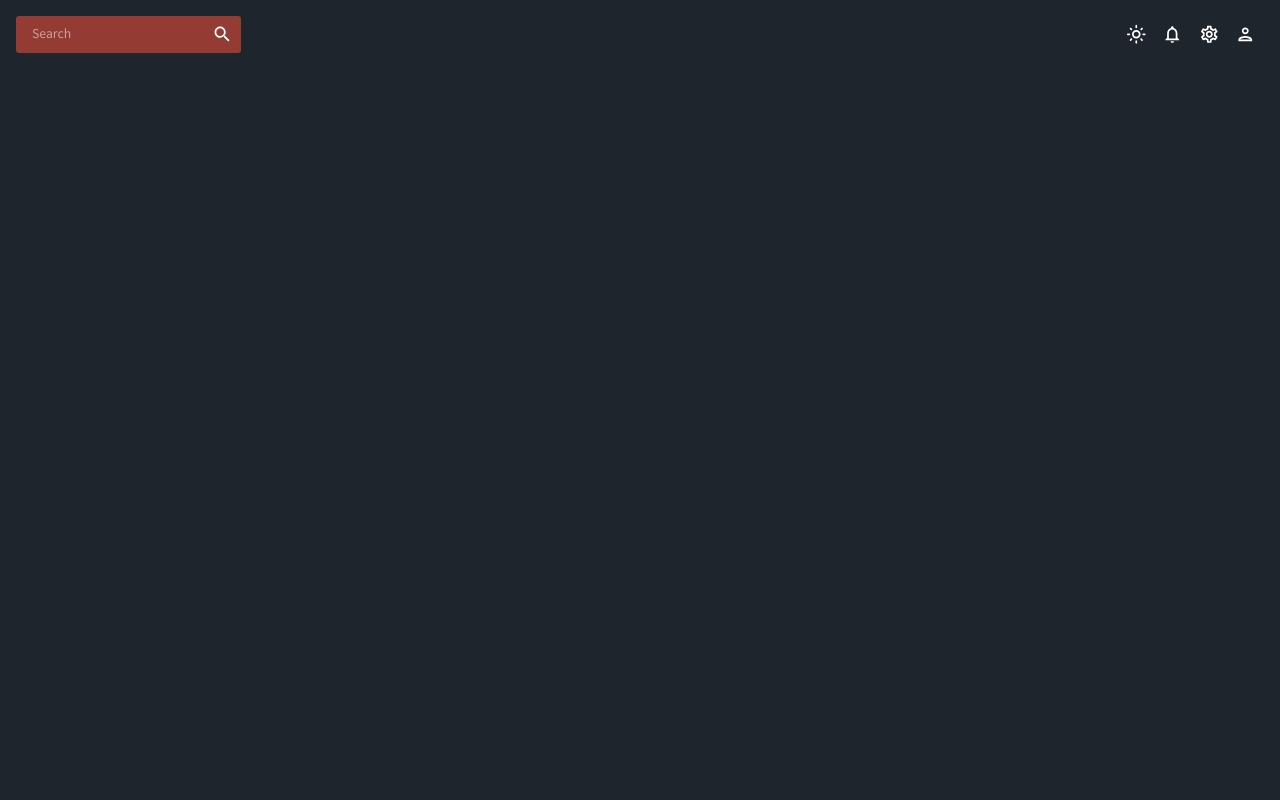
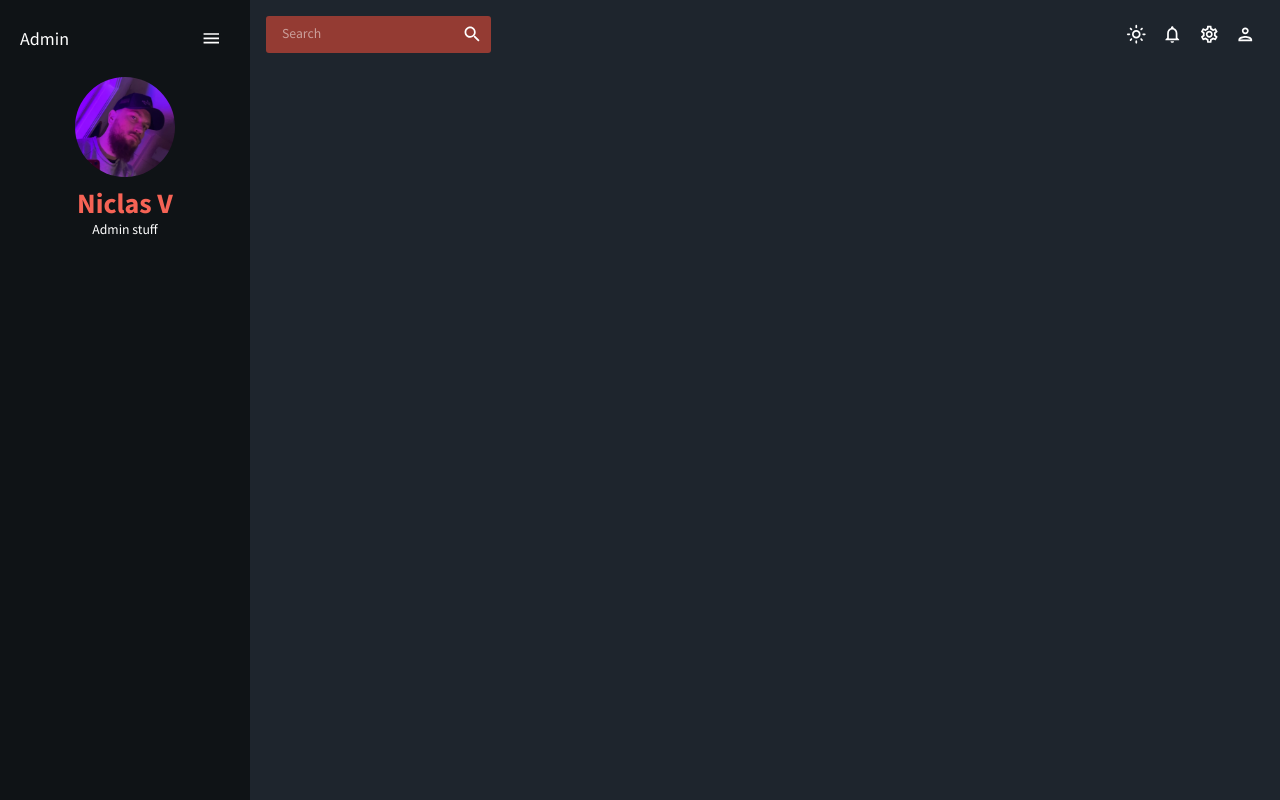
Before and after one commit to NiclasV/react-admin, a React (Create React App) app: page /team in a window 1280 px wide. Built offline with nearby package versions, Linux system fonts and the light colour scheme.

Commit message:
base sidebar added

```diff
--- a/src/App.js
+++ b/src/App.js
@@ -1,6 +1,20 @@
 import { ColorModeContext, useMode } from "./theme";
 import { CssBaseline, ThemeProvider } from "@mui/material";
+import { ProSidebarProvider } from 'react-pro-sidebar';
+import { Routes, Route } from "react-router-dom";
 import Topbar from "./scenes/global/Topbar";
+import ProSidebar from "./scenes/global/ProSidebar";
+import Dashboard from "./scenes/dashboard";
+// import Team from "./scenes/team";
+// import Invoices from "./scenes/invoices";
+// import Contacts from "./scenes/contacts";
+// import Bar from "./scenes/bar";
+// import Form from "./scenes/form";
+// import Line from "./scenes/line";
+// import Pie from "./scenes/pie";
+// import FAQ from "./scenes/faq";
+// import Geography from "./scenes/geography";
+// import Calendar from "./scenes/calendar";
 
 function App() {
   const [theme, colorMode] = useMode();
@@ -9,11 +23,26 @@ function App() {
     <ColorModeContext.Provider value={colorMode}>
       <ThemeProvider theme={theme}>
         <CssBaseline/>
+        <ProSidebarProvider>
           <div className="app">
+            <ProSidebar/>
             <main className="content">
               <Topbar/>
+              <Routes>
+                <Route path="/" element={<Dashboard/>}></Route>
+                {/* <Route path="/team" element={<Team/>}></Route> */}
+                {/* <Route path="/invoices" element={<Invoices/>}></Route> */}
+                {/* <Route path="/contacts" element={<Contacts/>}></Route> */}
+                {/* <Route path="/bar" element={<Bar/>}></Route> */}
+                {/* <Route path="/form" element={<Form/>}></Route> */}
+                {/* <Route path="/line" element={<Line/>}></Route> */}
+                {/* <Route path="/pie" element={<Pie/>}></Route> */}
+                {/* <Route path="/faq" element={<FAQ/>}></Route> */}
+                {/* <Route path="/geography" element={<Geography/>}></Route> */}
+              </Routes>
             </main>
           </div>
+          </ProSidebarProvider>
       </ThemeProvider>
     </ColorModeContext.Provider>
 
--- a/src/scenes/dashboard/index.jsx
+++ b/src/scenes/dashboard/index.jsx
@@ -1,7 +1,5 @@
 const Dashboard = () => {
-    return (
-        <div>Dashboard</div>
-    );
-}
+	return <div>Dashboard</div>;
+};
 
 export default Dashboard;
--- /dev/null
+++ b/src/scenes/global/ProSidebar.jsx
@@ -0,0 +1,85 @@
+import { useState } from "react";
+import { Sidebar, Menu, MenuItem, useProSidebar } from "react-pro-sidebar";
+import { Box, Icon, IconButton, Typography, useTheme } from "@mui/material";
+import { Link } from "react-router-dom";
+import { tokens } from "../../theme";
+import HomeOutlinedIcon from "@mui/icons-material/HomeOutlined";
+import PeopleOutlinedIcon from "@mui/icons-material/PeopleOutlined";
+import ContactsOutlinedIcon from "@mui/icons-material/ContactsOutlined";
+import ReceiptOutlinedIcon from "@mui/icons-material/ReceiptOutlined";
+import PersonOutlinedIcon from "@mui/icons-material/PersonOutlined";
+import CalendarTodayOutlinedIcon from "@mui/icons-material/CalendarTodayOutlined";
+import BarChartOutlinedIcon from "@mui/icons-material/BarChartOutlined";
+import PieChartOutlinedIcon from "@mui/icons-material/PieChartOutlined";
+import TimelineOutlinedIcon from "@mui/icons-material/TimelineOutlined";
+import MenuOutlinedIcon from "@mui/icons-material/MenuOutlined";
+import MapOutlinedIcon from "@mui/icons-material/MapOutlined";
+
+const ProSidebar = () => {
+	const theme = useTheme();
+	const colors = tokens(theme.palette.mode);
+	const { collapseSidebar, collapsed } = useProSidebar();
+	// const [selected, setSelected] = useState("Dashboard");
+
+	var sidebarStyle = {
+		border: "none",
+		[`.ps-sidebar-container`]: {
+			padding: "20px",
+		},
+		[`.`]: {},
+	};
+
+	return (
+		<Sidebar backgroundColor={colors.gray[900]} rootStyles={sidebarStyle}>
+			{/* Toggle */}
+			<Box display='flex' justifyContent='space-between' alignItems='center'>
+				<Typography display='inline-block' fontSize='18px'>
+					{!collapsed ? "Admin" : ""}
+				</Typography>
+				<IconButton onClick={() => collapseSidebar()}>
+					<MenuOutlinedIcon />
+				</IconButton>
+			</Box>
+
+			{/* Avtar/name */}
+			{!collapsed && (
+				<Box mb='25px'>
+					<Box
+						display='flex'
+						justifyContent='center'
+						alignItems='center'
+						mt='20px'
+						mb='10px'
+					>
+						<img
+							alt='Profile'
+							width='100px'
+							height='100px'
+							src={`../../assets/profile.png`}
+							style={{
+								borderRadius: "50%",
+								display: "block",
+							}}
+						/>
+					</Box>
+					<Box display='flex' flexDirection='column' alignItems='center'>
+						<Typography
+							variant='h2'
+							fontWeight='bold'
+							color={colors.primary[500]}
+						>
+							Niclas V
+						</Typography>
+						<Typography>Admin stuff</Typography>
+					</Box>
+				</Box>
+			)}
+			{/* MENU */}
+			<Menu>
+				<MenuItem></MenuItem>
+			</Menu>
+		</Sidebar>
+	);
+};
+
+export default ProSidebar;
--- /dev/null
+++ b/src/scenes/team/index.jsx
@@ -0,0 +1,5 @@
+const Team = () => {
+	return <div>Team</div>;
+};
+
+export default Team;
--- a/src/theme.js
+++ b/src/theme.js
@@ -165,23 +165,23 @@ export const themeSettings = (mode) => {
             fontSize: 12,
             h1: {
                 fontFamily: ["Source Sans Pro", "sans-serif"].join(","),
-                fontSize: 40,
+                fontSize: 38,
             },
             h2: {
                 fontFamily: ["Source Sans Pro", "sans-serif"].join(","),
-                fontSize: 32,
+                fontSize: 28,
             },
             h3: {
                 fontFamily: ["Source Sans Pro", "sans-serif"].join(","),
-                fontSize: 26,
+                fontSize: 22,
             },
             h4: {
                 fontFamily: ["Source Sans Pro", "sans-serif"].join(","),
-                fontSize: 22,
+                fontSize: 20,
             },
             h5: {
                 fontFamily: ["Source Sans Pro", "sans-serif"].join(","),
-                fontSize: 18,
+                fontSize: 16,
             },
             h6: {
                 fontFamily: ["Source Sans Pro", "sans-serif"].join(","),
```
Also changed, not shown: src/scenes/global/Sidebar.jsx (deleted, +0 -7 lines), src/scenes/global/Topbar.jsx (+24 -24 lines), public/assets/profile.png (added). Lines whose indentation alone changed are shown as unchanged.
